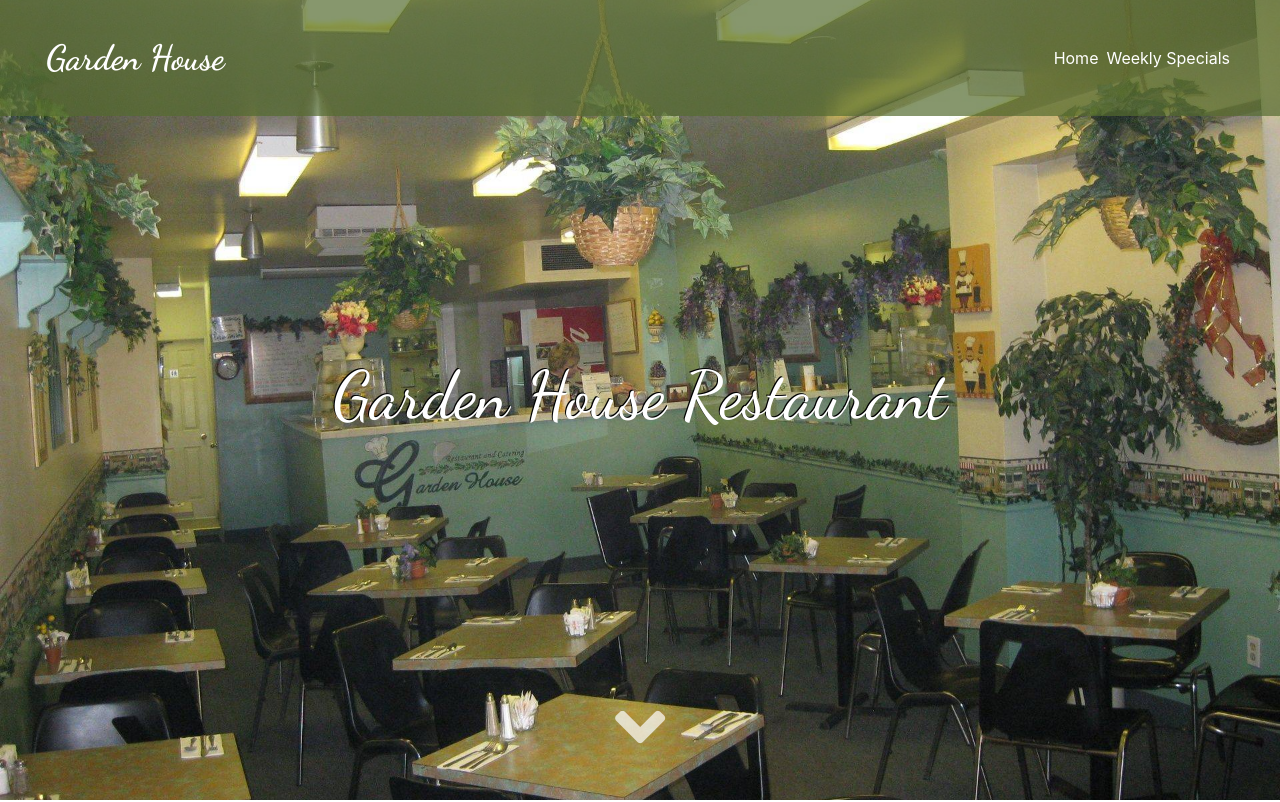
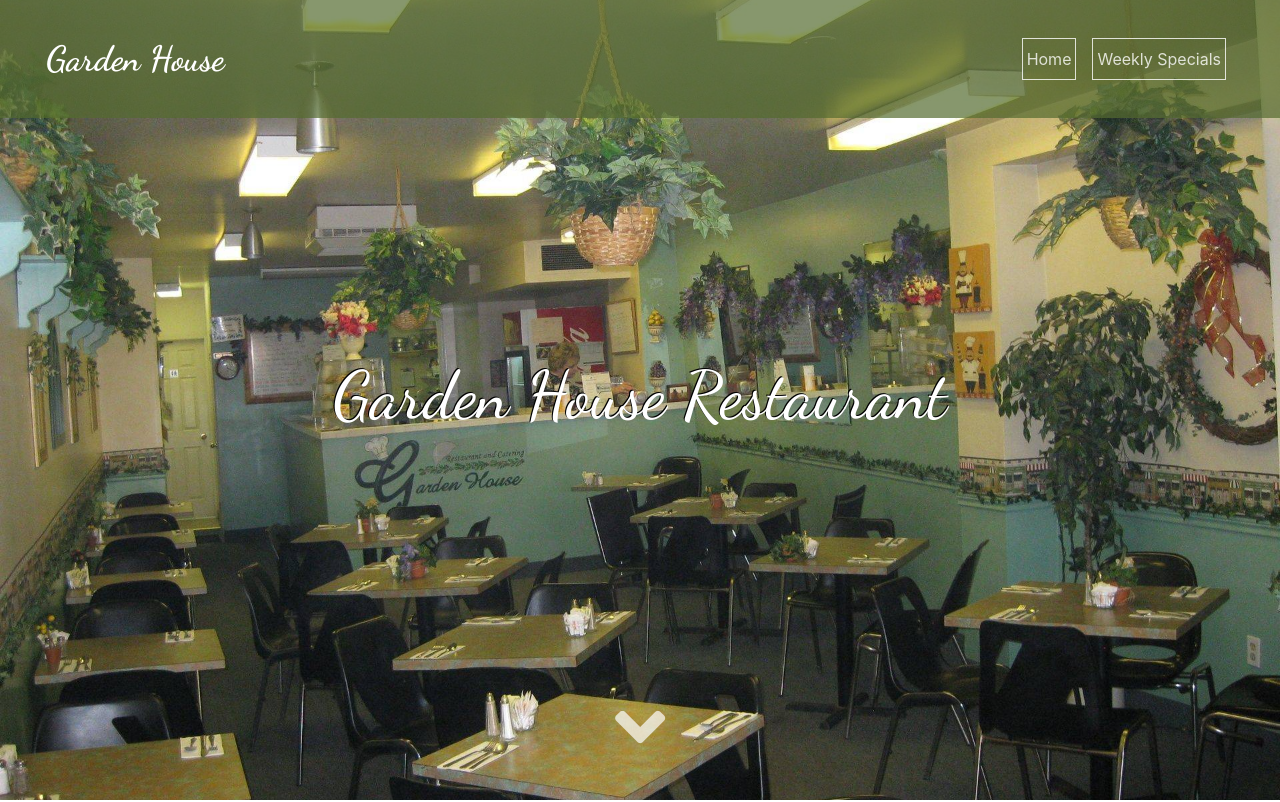
Before and after one commit to kevinwnb/garden-house-restaurant, a React (Create React App) app: page / in a window 1280 px wide. Shown: the top 802 px of the page. Built offline with nearby package versions, Linux system fonts and the light colour scheme.

Commit message:
Update App.css

```diff
--- a/src/App.css
+++ b/src/App.css
@@ -42,10 +42,18 @@
 }
 
 ._navbar .link {
-  color: white;
+  color: rgba(255, 255, 255, 0.8);
   text-decoration: none;
   display: block;
-  padding: 1rem 0.25rem;
+  padding: 0.5rem 0.25rem;
+  border: 1px solid rgba(255, 255, 255, 0.8);
+  margin: 0.5rem;
+  transition: 0.2s;
+}
+
+._navbar .link:hover {
+  color: white;
+  border: 1px solid white;
 }
 
 .background {
```
